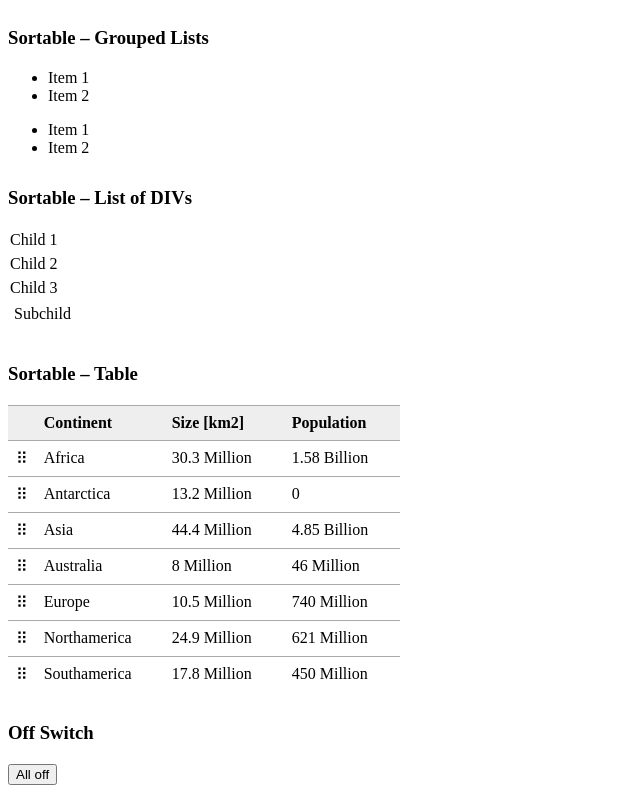
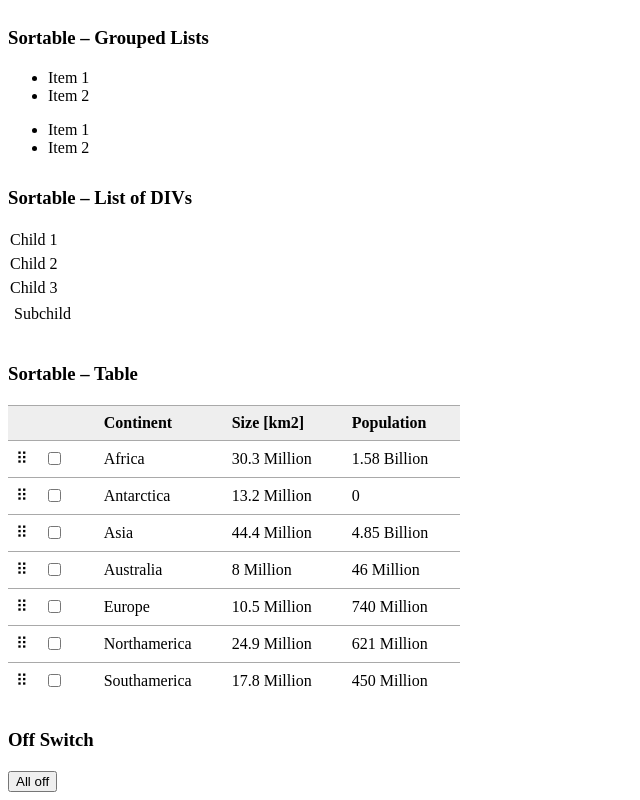
Before and after one commit to gardiner/draganddrop, a website: page demo/demo.html in a window 1280 px wide. Shown: the part 715-1515 px from the top of the page, without its empty margins (0-640 px from the left). Drawn offline with nearby package versions, Linux system fonts and the light colour scheme.

Commit message:
added checkboxes to table sort demo

```diff
--- a/demo/demo.html
+++ b/demo/demo.html
@@ -164,6 +164,7 @@
       <thead>
         <tr>
           <th class="handle"></th>
+          <th></th>
           <th>Continent</th>
           <th>Size [km2]</th>
           <th>Population</th>
@@ -172,42 +173,49 @@
       <tbody>
         <tr>
           <td class="handle"><span class="trdraghandle">⠿</span></td>
+          <td><input type="checkbox"></td>
           <td>Africa</td>
           <td>30.3 Million</td>
           <td>1.58 Billion</td>
         </tr>
         <tr>
           <td class="handle"><span class="trdraghandle">⠿</span></td>
+          <td><input type="checkbox"></td>
           <td>Antarctica</td>
           <td>13.2 Million</td>
           <td>0</td>
         </tr>
         <tr>
           <td class="handle"><span class="trdraghandle">⠿</span></td>
+          <td><input type="checkbox"></td>
           <td>Asia</td>
           <td>44.4 Million</td>
           <td>4.85 Billion</td>
         </tr>
         <tr>
           <td class="handle"><span class="trdraghandle">⠿</span></td>
+          <td><input type="checkbox"></td>
           <td>Australia</td>
           <td>8 Million</td>
           <td>46 Million</td>
         </tr>
         <tr>
           <td class="handle"><span class="trdraghandle">⠿</span></td>
+          <td><input type="checkbox"></td>
           <td>Europe</td>
           <td>10.5 Million</td>
           <td>740 Million</td>
         </tr>
         <tr>
           <td class="handle"><span class="trdraghandle">⠿</span></td>
+          <td><input type="checkbox"></td>
           <td>Northamerica</td>
           <td>24.9 Million</td>
           <td>621 Million</td>
         </tr>
         <tr>
           <td class="handle"><span class="trdraghandle">⠿</span></td>
+          <td><input type="checkbox"></td>
           <td>Southamerica</td>
           <td>17.8 Million</td>
           <td>450 Million</td>
```
